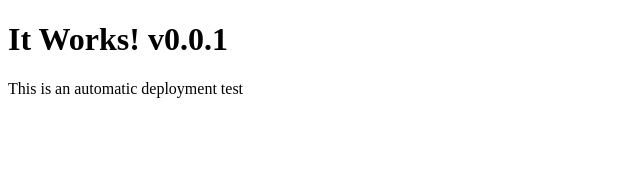
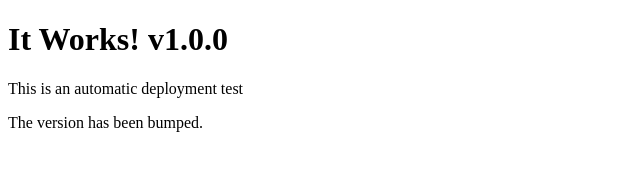
Before and after one commit to oosswwaalldd/Docker-Registry-PoC, a website: page webserver/public/index.html in a window 1280 px wide. Shown: the whole page, without its empty margins (0-640 px from the left). Drawn offline with Linux system fonts and the light colour scheme.

```diff
--- a/webserver/package.json
+++ b/webserver/package.json
@@ -1,7 +1,7 @@
 {
   "name": "express-js-boilerplate",
   "description": "Express JS Web Server Boilerplate",
-  "version": "0.0.1",
+  "version": "1.0.0",
   "main": "dist",
   "author": "Oswald Reyes <oosswwaalldd@gmail.com>",
   "license": "MIT",
--- a/webserver/public/index.html
+++ b/webserver/public/index.html
@@ -6,7 +6,8 @@
   <title>Express JS Boilerplate</title>
 </head>
 <body>
-  <h1>It Works! v0.0.1</h1>
+  <h1>It Works! v1.0.0</h1>
   <p>This is an automatic deployment test</p>
+  <p>The version has been bumped.</p>
 </body>
 </html>
```
